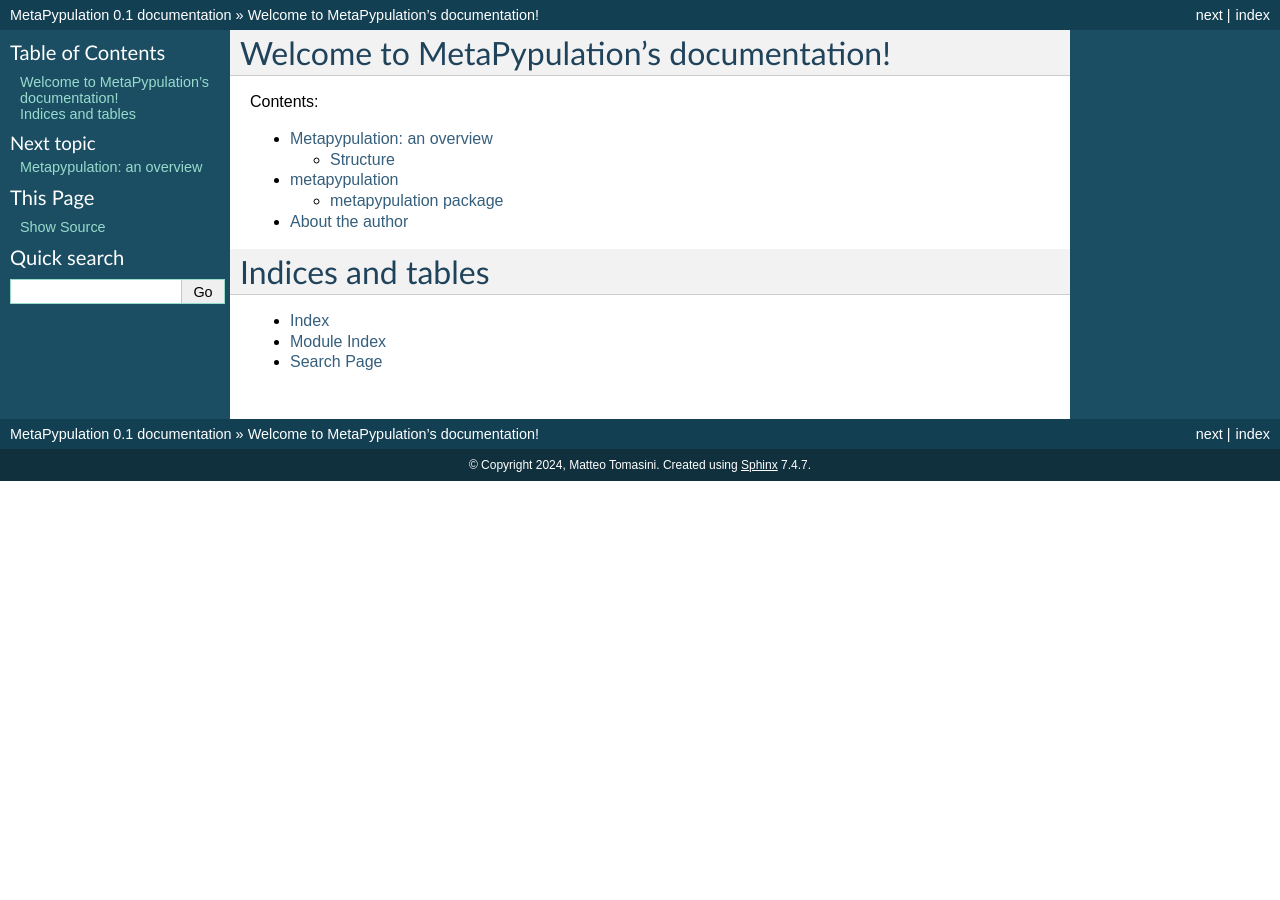
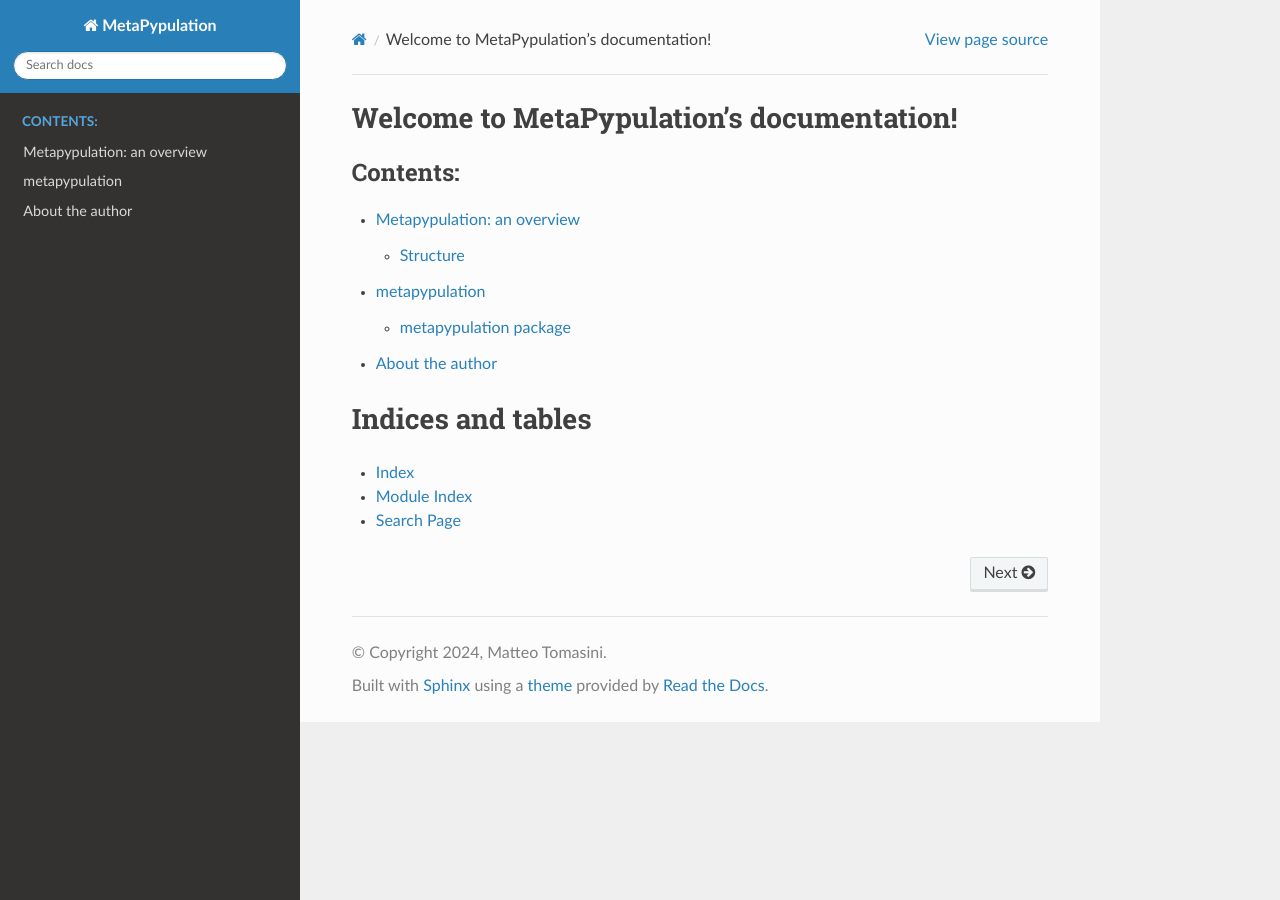
Before and after one commit to mtomasini/MetapopulationsPython, a Sphinx documentation site: the page built from docs/source/index.rst, in a window 1280 px wide. Built offline with Sphinx 7.4.7 and the Read the Docs theme 2.0.0, drawn with Linux system fonts in a browser that asks for light colours.

Commit message:
Updated to readthedocs style

```diff
--- a/docs/source/conf.py
+++ b/docs/source/conf.py
@@ -23,10 +23,9 @@ sys.path.insert(0, os.path.abspath(os.path.join('..', '..')))
 templates_path = ['_templates']
 exclude_patterns = []
 
-
-
 # -- Options for HTML output -------------------------------------------------
 # https://www.sphinx-doc.org/en/master/usage/configuration.html#options-for-html-output
 
-html_theme = 'classic'
+html_theme = 'sphinx_rtd_theme'
+
 html_static_path = ['_static']
--- a/requirements.txt
+++ b/requirements.txt
@@ -1,3 +1,4 @@
 matplotlib==3.8.4
 numpy==2.0.0
 pandas==2.2.2
+sphinx_rtd_theme
```
